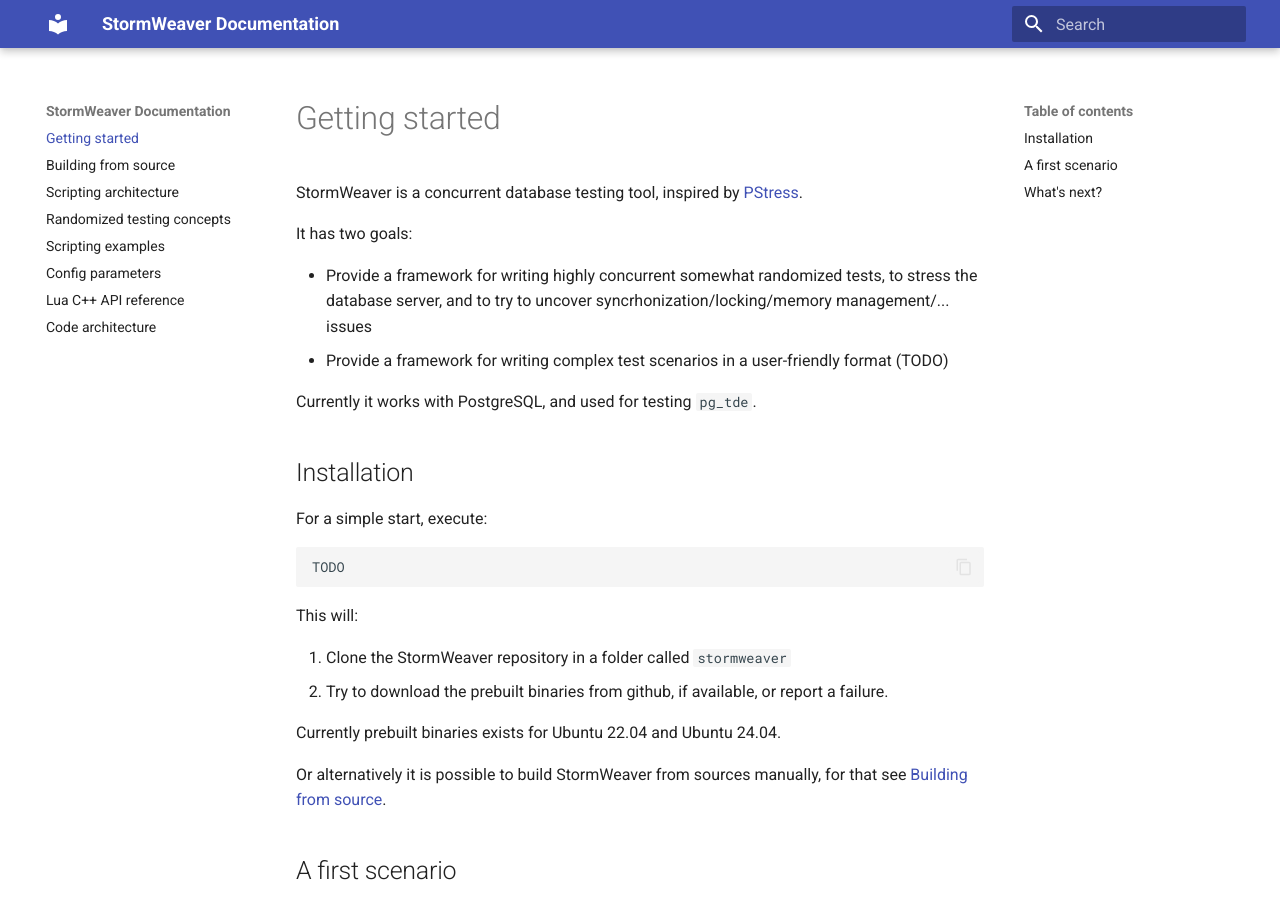
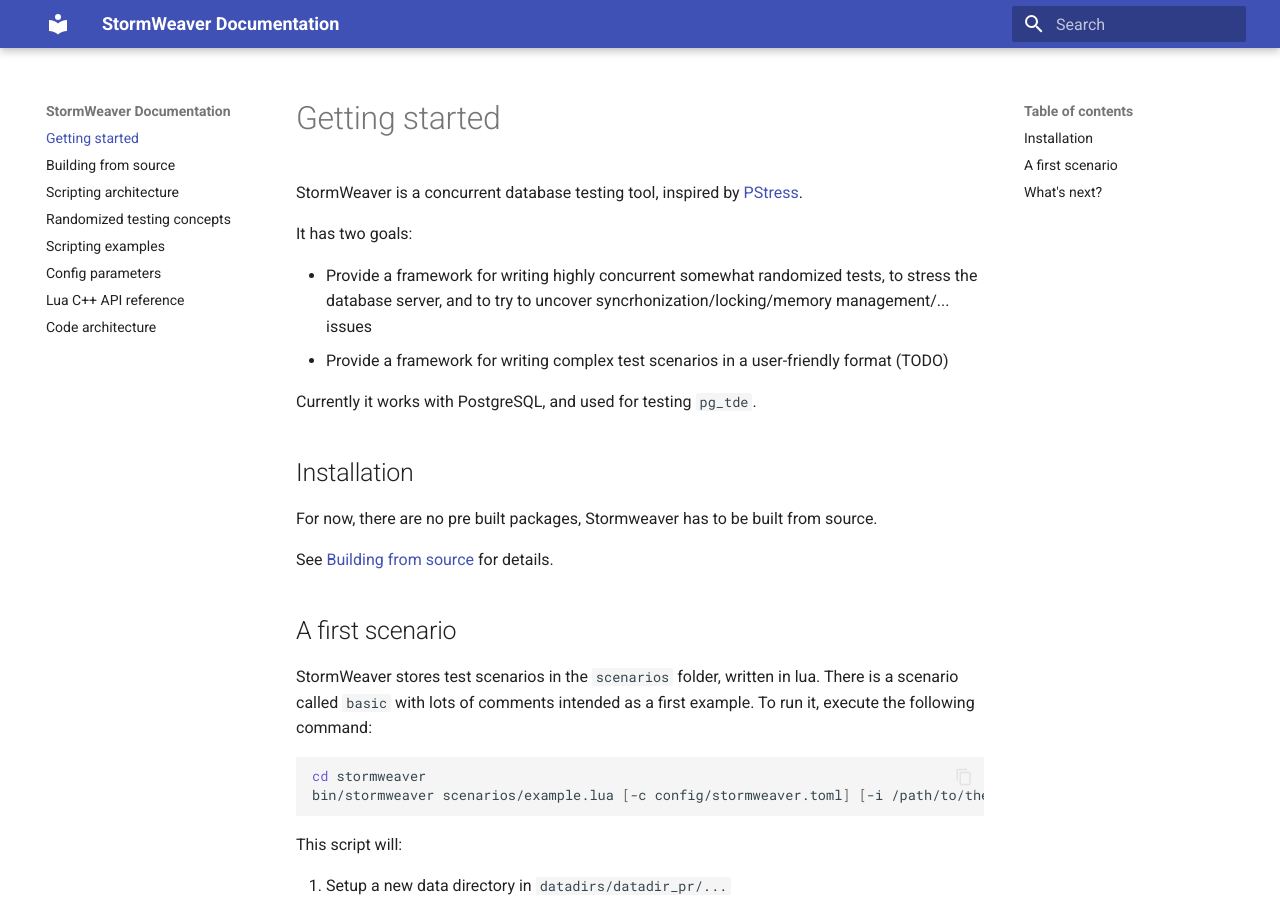
Before and after one commit to Percona-Lab/stormweaver, an MkDocs documentation site: the page built from docs/index.md, in a window 1280 px wide and 900 px high. Built offline with MkDocs 1.6.1 and Material for MkDocs 9.7.7, drawn with Linux system fonts in a browser that asks for light colours.

Commit message:
Remove incomplete installation instructions
The required CI infrastructure is still missing, refer to the building
instructions instead.

````diff
--- a/docs/index.md
+++ b/docs/index.md
@@ -11,20 +11,9 @@ Currently it works with PostgreSQL, and used for testing `pg_tde`.
 
 ## Installation
 
-For a simple start, execute:
+For now, there are no pre built packages, Stormweaver has to be built from source.
 
-```
-TODO
-```
-
-This will:
-
-1. Clone the StormWeaver repository in a folder called `stormweaver`
-2. Try to download the prebuilt binaries from github, if available, or report a failure.
-
-Currently prebuilt binaries exists for Ubuntu 22.04 and Ubuntu 24.04.
-
-Or alternatively it is possible to build StormWeaver from sources manually, for that see [Building from source](building.md).
+See [Building from source](building.md) for details.
 
 ## A first scenario
 
````
